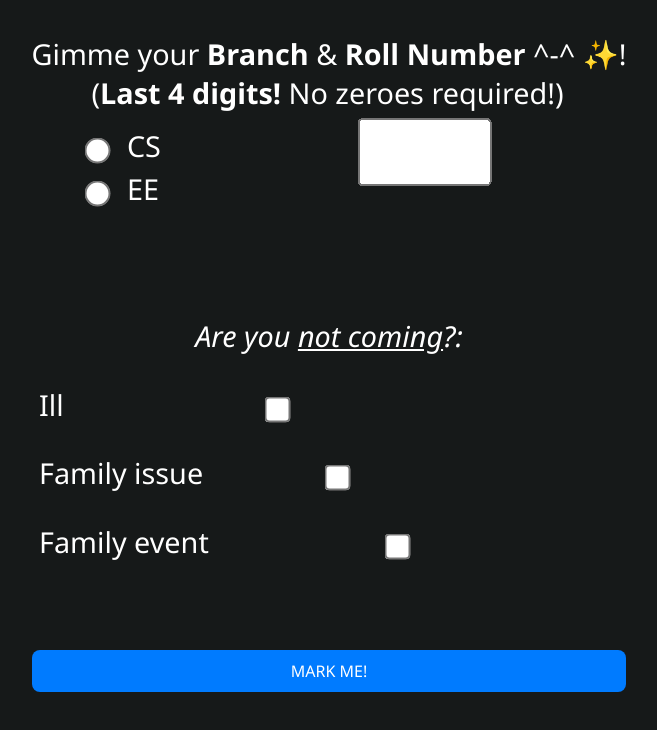
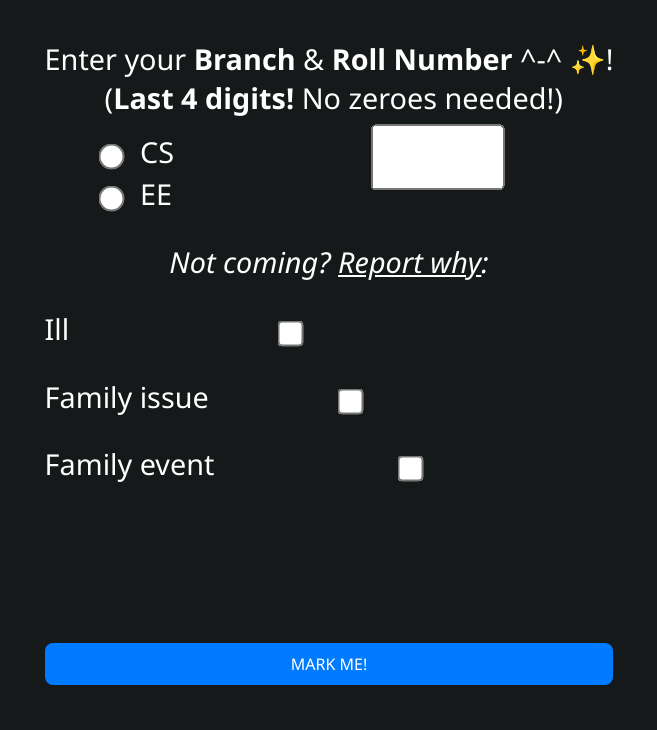
Before and after one commit to Brahvim/College-Attendance-App, a website: page index.html in a window 1280 px wide. Shown: the whole page, without its empty margins (311-968 px from the left). Drawn offline with Linux system fonts and the light colour scheme.

Commit message:
Better Excel-xport, bouncy buttons, whitespace removed, code-cleanups + docs.

```diff
--- a/index.css
+++ b/index.css
@@ -32,6 +32,7 @@ body {
 	padding: 0%;
 }
 
+/* Mobile. It fits *just a little* better. Not necessary, though. */
 @media (max-width: 768px) {
 	body {
 		font-size: calc(1rem + 1.5vw);
@@ -54,7 +55,7 @@ body {
 	cursor: pointer;
 
 	/* Set the top and bottom AS WELL AS left and right to these!: */
-	margin-top: 50px;
+	margin-top: 20vh;
 	padding: 10px 20px;
 
 	/* This is changed in `transition` and `#present:hover` later!: */
@@ -62,7 +63,7 @@ body {
 	border-radius: var(--border-radius);
 
 	/* Animation without `animation`!: */
-	transition: background 0.3s ease-in-out;
+	transition: background 0.3s ease-in-out, transform 0.1s ease-in-out;
 }
 
 /* Hovering on it has a transition! */
@@ -70,7 +71,16 @@ body {
 	background: var(--button-hover);
 }
 
+#mark:active,
+#mark.changed {
+	transform: scale(0.95);
+}
+
 /* Fancy checkboxes...: */
+input {
+	transition: scale 0.2s ease-out;
+}
+
 input[type="radio"],
 input[type="checkbox"] {
 	scale: 2;
@@ -80,8 +90,17 @@ input[type="checkbox"] {
 input[type="number"] {
 	scale: 2;
 	width: 50pt;
-	padding: 1% 1%;
+	padding: 1%;
 	accent-color: var(--primary-color);
+}
+
+input:active {
+	scale: 5;
+}
+
+input[type="number"].changed,
+input[type="number"]:active {
+	scale: 2.5;
 }
 
 li {
--- a/index.html
+++ b/index.html
@@ -2,11 +2,6 @@
 <html lang="en">
 
 <head>
-	<meta charset="UTF-8">
-	<meta
-		name="viewport"
-		content="width=device-width, initial-scale=1.0"
-	>
 	<link
 		rel="stylesheet"
 		href="/index.css"
@@ -18,8 +13,8 @@
 <body>
 	<form action="/submit">
 		<p id="roll">
-		<pre>Gimme your <b>Branch</b> & <b>Roll Number</b> ^-^ ✨!
-	(<b>Last 4 digits!</b> No zeroes required!)</pre>
+		<pre>Enter your <b>Branch</b> & <b>Roll Number</b> ^-^ ✨!
+	(<b>Last 4 digits!</b> No zeroes needed!)</pre>
 		<pre>
 	<input
 		id="branch-selector-cs"
@@ -41,32 +36,20 @@
 		type="radio"
 		value="ee"
 		required
-	>   EE
-		</pre>
+	>   EE</pre>
 		</p>
 
-		<br>
-		<p id="reasons-heading"><i>Are you <u>not coming</u>?:</i></p>
+		<pre id="reasons-heading"><i>Not coming? <u>Report why</u>:</i></pre>
 
 		<li id="reason-ill">
-			<pre> Ill 				<input
-				name="reasonIll"
-				type="checkbox"
-			> </pre>
+			<pre>Ill 				<input name="reasonIll" id="reasonIllBox" type="checkbox" ></pre>
 		</li>
 		<li id="reason-fam">
-			<pre> Family issue 		<input
-				name="reasonFam"
-				type="checkbox"
-			> </pre>
+			<pre>Family issue			<input name="reasonFam" id="reasonFamBox" type="checkbox"></pre>
 		</li>
 		<li id="reason-evt">
-			<pre> Family event 			<input
-				name="reasonEvt"
-				type="checkbox"
-			> </pre>
+			<pre>Family event				<input name="reasonEvt" id="reasonEvtBox" type="checkbox"></pre>
 		</li>
-		<br>
 		<button id="mark">MARK ME!</button>
 	</form>
 </body>
--- a/index.js
+++ b/index.js
@@ -1,24 +1,52 @@
+const g_onMobile = !!navigator.userAgent.toLowerCase().includes("mobile");
+
 document.addEventListener("DOMContentLoaded", () => {
 
-	const eltInputRoll = document.getElementById("roll-input");
+	// #region Selections.
 	const eltRadioCs = document.getElementById("branch-selector-cs");
 	const eltRadioEe = document.getElementById("branch-selector-ee");
+	const eltInputRoll = document.getElementById("roll-input");
+
+	const eltCheckIll = document.getElementById("reasonIllBox");
+	const eltCheckFam = document.getElementById("reasonFamBox");
+	const eltCheckEvt = document.getElementById("reasonEvtBox");
+
+	const eltChecks = [eltCheckIll, eltCheckFam, eltCheckEvt];
+	// #endregion
+
+	// // Bad idea, really!
+	// if (g_onMobile) {
+	//
+	// 	eltChecks.forEach((p_element) => {
+	//
+	// 		p_element.onpointerleave = p_element.click;
+	//
+	// 	});
+	//
+	// }
 
 	// These are only rough checks.
 	// You HAVE TO keep a table in-DB to know which rolls actually exist in the college!
 
-	eltRadioCs.onclick = () => {
+	eltInputRoll.addEventListener("input", () => {
+
+		eltInputRoll.classList.add("changed");
+		setTimeout(() => eltInputRoll.classList.remove("changed"), 500);
+
+	});
+
+	eltRadioCs.addEventListener("click", () => {
 
 		eltInputRoll.setAttribute("min", 0);
 		eltInputRoll.setAttribute("max", 22030059999);
 
-	};
+	});
 
-	eltRadioEe.onclick = () => {
+	eltRadioEe.addEventListener("click", () => {
 
 		eltInputRoll.setAttribute("min", 0);
 		eltInputRoll.setAttribute("max", 22030049999);
 
-	};
+	});
 
 });
--- a/server/server.js
+++ b/server/server.js
@@ -1,10 +1,9 @@
-import os from "node:os";
 import fs from "node:fs";
 
 import express from "express";
 import mariadb from "mariadb";
 
-//#region Statics.
+// #region Statics.
 const s_branches = new Set(["cs", "ee"]);
 const s_branchToRollSection = {
 	"cs": "005",
@@ -25,7 +24,7 @@ const s_pool = mariadb.createPool({
 	password: s_secrets.password,
 });
 const s_pathAttendance = "./attendance";
-//#endregion
+// #endregion
 
 s_app.use(express.static(s_pathFront)); // Serve those pages FIRST!
 s_app.use(express.json()); // THEN parse the backend stuff. PERFORMANCE!!!
```
Also changed, not shown: 1 other file.
